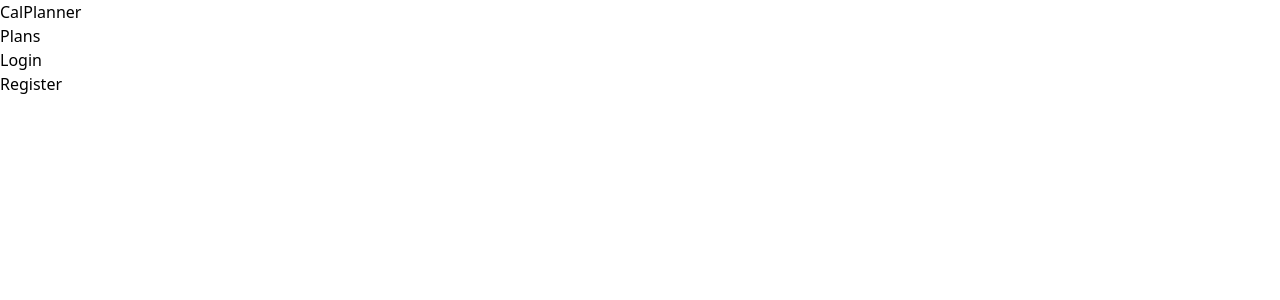
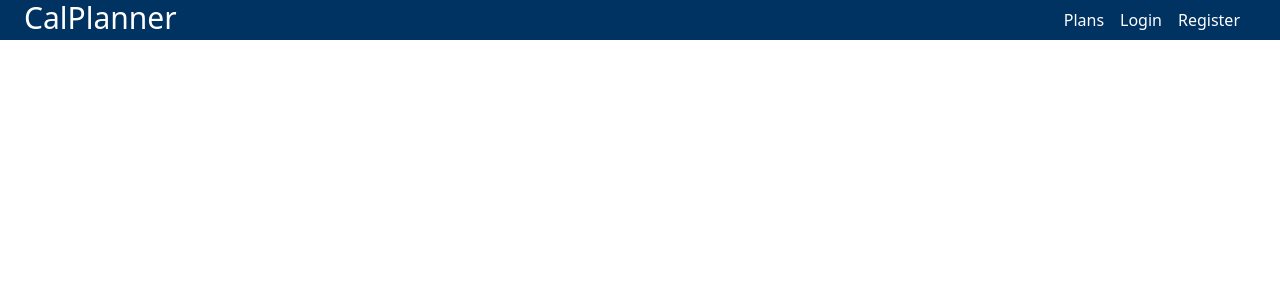
Before and after one commit to huytt621/calplanner, a React (Create React App) app in the folder frontend/: page / in a window 1280 px wide. Shown: the top 300 px of the page. Built offline with nearby package versions, Linux system fonts and the light colour scheme.

Commit message:
Add basic styling to navbar

```diff
--- a/frontend/src/App.js
+++ b/frontend/src/App.js
@@ -24,7 +24,7 @@ const App = () => {
   }, [])
 
   return (
-    <div className="App ">
+    <div className="App font-sans">
       <Router>
         <NavBar user={user} />
         <Switch>
--- a/frontend/src/components/NavBar.js
+++ b/frontend/src/components/NavBar.js
@@ -2,23 +2,25 @@ import { Link } from "react-router-dom"
 
 const NavBar = ({ user }) => {
   return (
-    <nav>
-      <ul>
+    <nav className="bg-berkeley-blue text-white">
+      <ul className="flex flex-row justify-between">
         <li>
-          <Link to="/">CalPlanner</Link>
+          <Link to="/" className="text-3xl p-2 ml-4">CalPlanner</Link>
         </li>
-        <li>
+        <div className="flex flex-row">
+          <li className="p-2">
             <Link to="/plans">Plans</Link>
           </li>
-        <li>
+          <li className="p-2">
             <Link to="/login">Login</Link>
           </li>
-        <li>
+          <li className="p-2">
             <Link to="/register">Register</Link>
           </li>
-        <li>
+          <li className="p-2 mr-4">
             <div>{user ? user.username : ''}</div>
           </li>
+        </div>
       </ul>
     </nav>
   )
--- a/frontend/tailwind.config.js
+++ b/frontend/tailwind.config.js
@@ -2,7 +2,11 @@ module.exports = {
   purge: [],
   darkMode: false, // or 'media' or 'class'
   theme: {
-    extend: {},
+    extend: {
+      colors: {
+        'berkeley-blue': '#003262',
+      }
+    },
   },
   variants: {
     extend: {},
```
Lines whose indentation alone changed are shown as unchanged.
